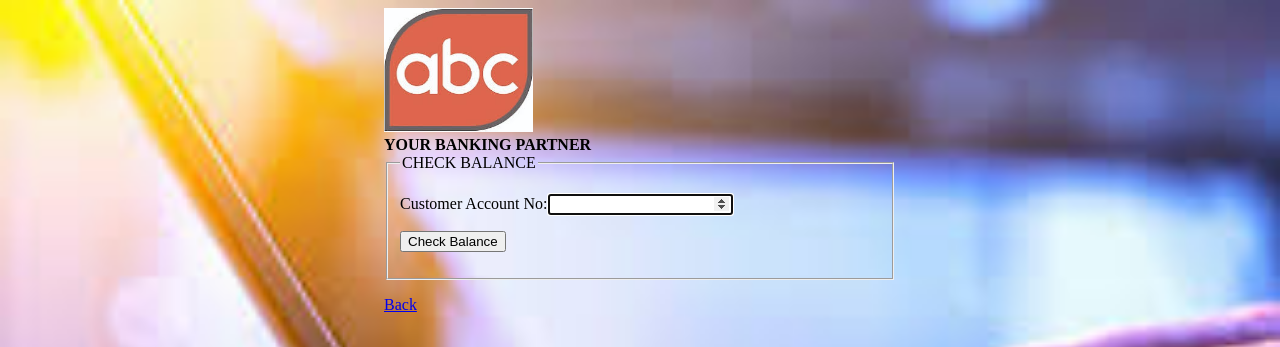
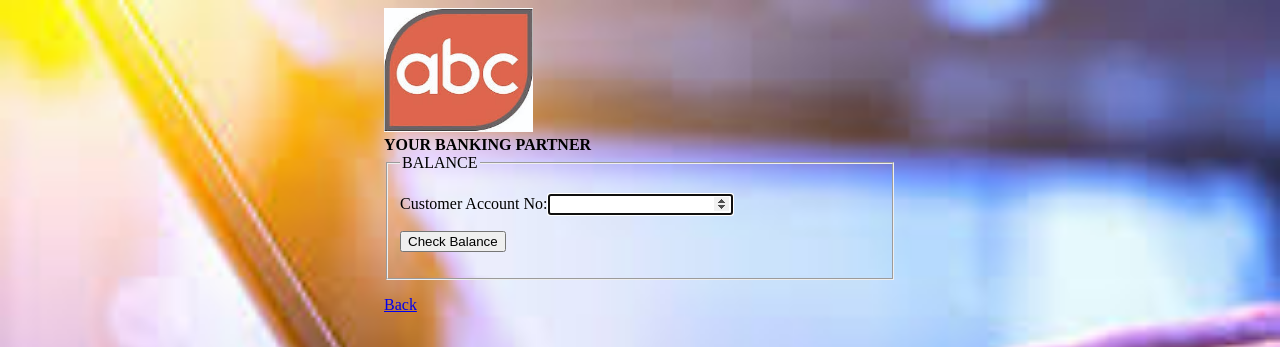
Before and after one commit to ashnageorge27/bankfaith, a Flask app: page /balance in a window 1280 px wide. Shown: the top 347 px of the page. Run offline with Flask 2, Linux system fonts and the light colour scheme.

Commit message:
balance edited

```diff
--- a/app_package/templates/balance.html
+++ b/app_package/templates/balance.html
@@ -3,7 +3,7 @@
 <form action="" method="POST" novalidate>
     {{form.hidden_tag()}}
     <fieldset>
-        <legend>CHECK BALANCE</legend>
+        <legend> BALANCE</legend>
         <p>{{form.cid.label}}{{form.cid(size=32,autofocus=True)}}
         {% for error in form.cid.errors %}
             <span style="color:red;">{{error}}</span>
```
